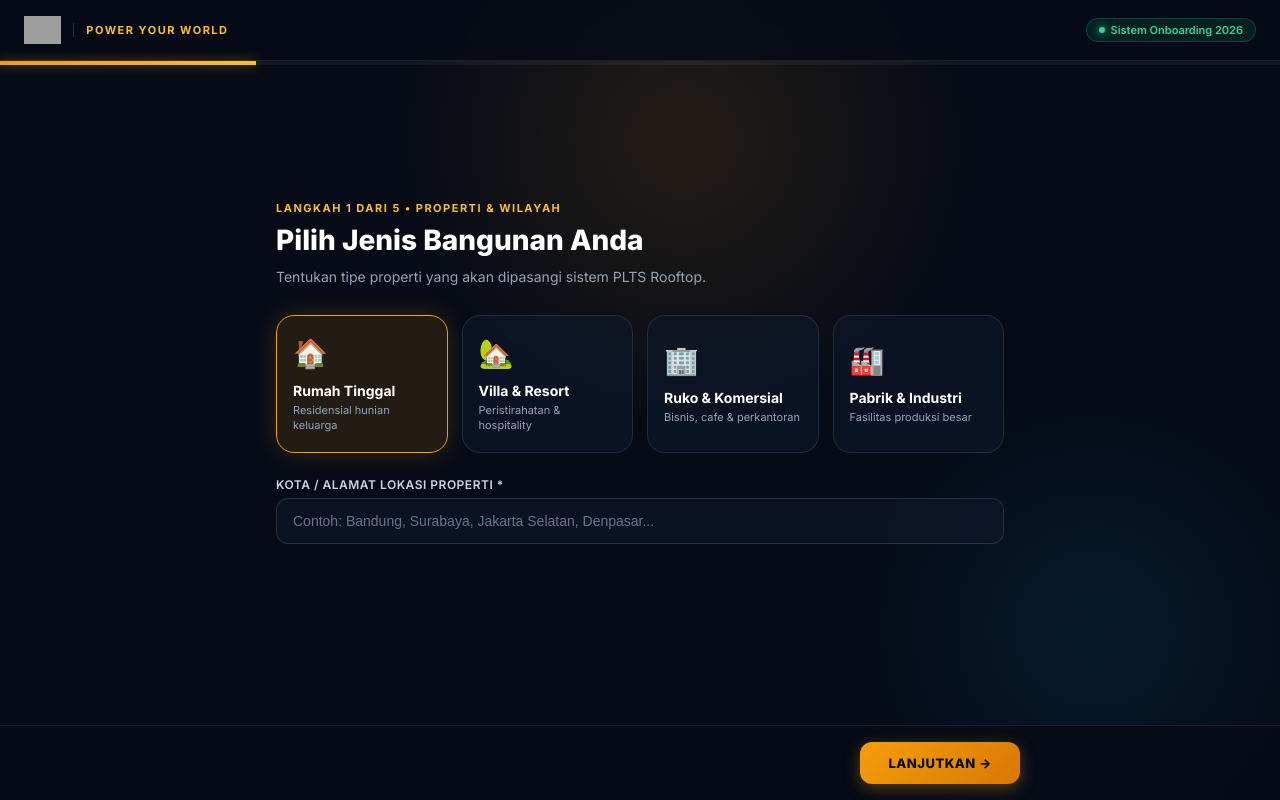
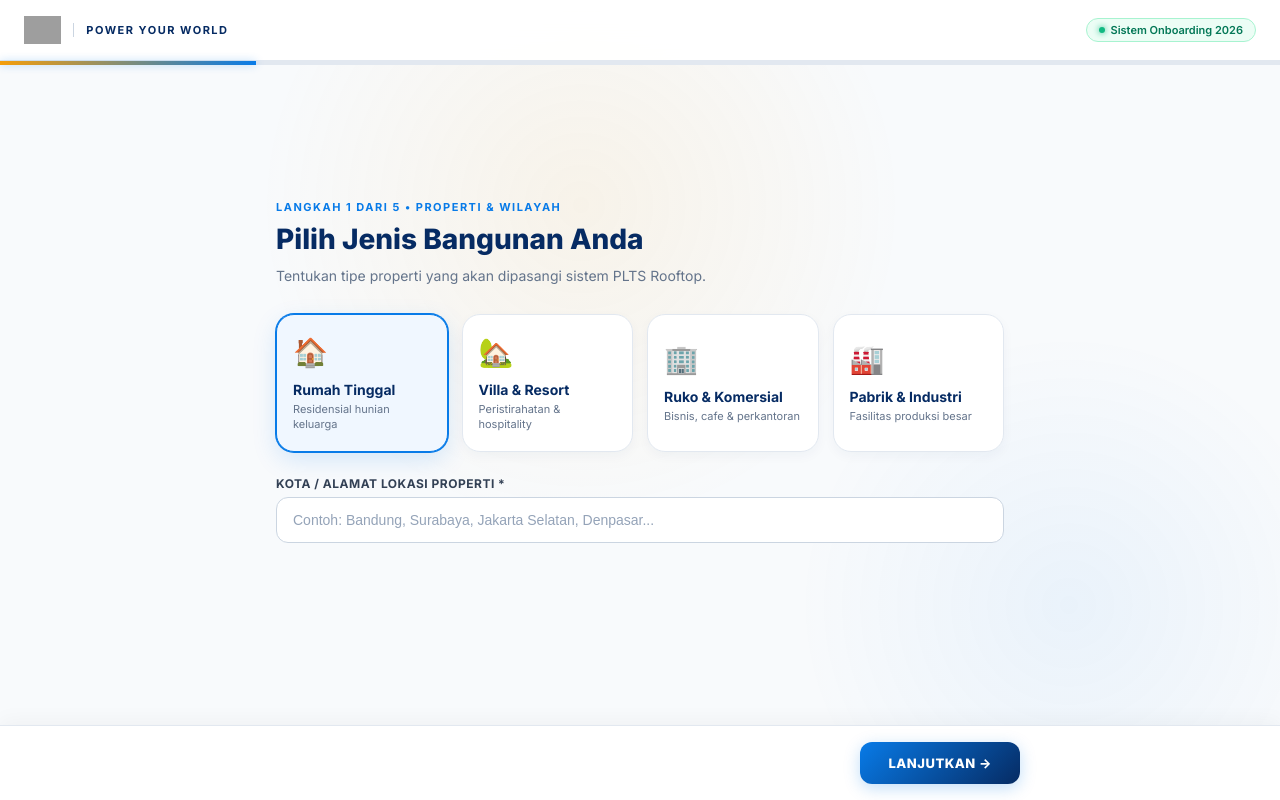
Before and after one commit to Peerlessuniverse/sunblix, a Next.js app: page /form in a window 1280 px wide. Built offline with nearby package versions, Linux system fonts and the light colour scheme; grey boxes are pictures that could not be loaded.

Commit message:
style(form): switch wizard onboarding to high-trust corporate light mode

```diff
--- a/app/form/wizard.css
+++ b/app/form/wizard.css
@@ -1,12 +1,12 @@
 /* ==========================================================================
    SUNBLIX MULTI-STEP ONBOARDING / WIZARD FLOW CSS
-   100% Self-Contained, Framework-Independent, Mobile-First Luxury Styling
+   LIGHT MODE (MODE TERANG) — Clean, High-Trust, Corporate Luxury Styling
    ========================================================================== */
 
 .sbx-wizard-page {
   min-height: 100vh;
-  background: #060b17;
-  color: #f1f5f9;
+  background: #f8fafc;
+  color: #0f172a;
   font-family: 'Inter', -apple-system, BlinkMacSystemFont, 'Segoe UI', Roboto, sans-serif;
   display: flex;
   flex-direction: column;
@@ -14,15 +14,15 @@
   overflow-x: hidden;
 }
 
-/* Ambient glow in background */
+/* Subtle ambient solar lighting in background */
 .sbx-wizard-page::before {
   content: '';
   position: fixed;
-  top: -20%;
-  left: 30%;
-  width: 600px;
-  height: 600px;
-  background: radial-gradient(circle, rgba(245, 158, 11, 0.12) 0%, rgba(6, 11, 23, 0) 70%);
+  top: -15%;
+  left: 20%;
+  width: 650px;
+  height: 650px;
+  background: radial-gradient(circle, rgba(245, 158, 11, 0.08) 0%, rgba(248, 250, 252, 0) 70%);
   pointer-events: none;
   z-index: 0;
 }
@@ -32,9 +32,9 @@
   position: fixed;
   bottom: -10%;
   right: -5%;
-  width: 500px;
-  height: 500px;
-  background: radial-gradient(circle, rgba(14, 165, 233, 0.10) 0%, rgba(6, 11, 23, 0) 70%);
+  width: 550px;
+  height: 550px;
+  background: radial-gradient(circle, rgba(8, 123, 232, 0.06) 0%, rgba(248, 250, 252, 0) 70%);
   pointer-events: none;
   z-index: 0;
 }
@@ -47,9 +47,10 @@
   align-items: center;
   justify-content: space-between;
   padding: 16px 24px;
-  background: rgba(6, 11, 23, 0.85);
+  background: rgba(255, 255, 255, 0.92);
   backdrop-filter: blur(12px);
-  border-bottom: 1px solid rgba(255, 255, 255, 0.08);
+  border-bottom: 1px solid #e2e8f0;
+  box-shadow: 0 1px 3px rgba(0, 0, 0, 0.03);
 }
 
 .sbx-header-brand {
@@ -68,9 +69,9 @@
   font-size: 11px;
   font-weight: 700;
   letter-spacing: 1.5px;
-  color: #fbbf24;
+  color: #062b63;
   text-transform: uppercase;
-  border-left: 1px solid rgba(255, 255, 255, 0.15);
+  border-left: 1px solid #cbd5e1;
   padding-left: 12px;
   display: none;
 }
@@ -89,17 +90,17 @@
   border-radius: 9999px;
   font-size: 11px;
   font-weight: 600;
-  background: rgba(16, 185, 129, 0.12);
-  color: #34d399;
-  border: 1px solid rgba(16, 185, 129, 0.25);
+  background: #ecfdf5;
+  color: #047857;
+  border: 1px solid #a7f3d0;
 }
 
 .sbx-pulse-dot {
   width: 6px;
   height: 6px;
   border-radius: 50%;
-  background: #34d399;
-  box-shadow: 0 0 8px #34d399;
+  background: #10b981;
+  box-shadow: 0 0 6px #10b981;
 }
 
 /* PROGRESS BAR */
@@ -107,15 +108,15 @@
   position: relative;
   z-index: 10;
   width: 100%;
-  background: rgba(255, 255, 255, 0.05);
+  background: #e2e8f0;
   height: 4px;
 }
 
 .sbx-progress-bar {
   height: 100%;
-  background: linear-gradient(90deg, #f59e0b, #fbbf24);
+  background: linear-gradient(90deg, #f59e0b, #087be8);
   transition: width 0.35s cubic-bezier(0.4, 0, 0.2, 1);
-  box-shadow: 0 0 12px rgba(245, 158, 11, 0.5);
+  box-shadow: 0 0 8px rgba(8, 123, 232, 0.3);
 }
 
 /* MAIN STAGE CONTAINER */
@@ -127,7 +128,7 @@
   flex-direction: column;
   justify-content: center;
   align-items: center;
-  padding: 24px 16px 120px 16px;
+  padding: 32px 16px 130px 16px;
   max-width: 760px;
   margin: 0 auto;
   width: 100%;
@@ -141,21 +142,21 @@
   font-weight: 700;
   letter-spacing: 1.5px;
   text-transform: uppercase;
-  color: #fbbf24;
+  color: #087be8;
   margin-bottom: 8px;
 }
 
 .sbx-step-title {
   font-size: 24px;
   font-weight: 800;
-  color: #ffffff;
+  color: #062b63;
   margin: 0 0 8px 0;
   line-height: 1.25;
 }
 
 .sbx-step-desc {
   font-size: 13px;
-  color: #94a3b8;
+  color: #64748b;
   margin: 0 0 28px 0;
   line-height: 1.5;
 }
@@ -184,8 +185,8 @@
 }
 
 .sbx-option-card {
-  background: rgba(15, 23, 42, 0.65);
-  border: 1px solid rgba(255, 255, 255, 0.1);
+  background: #ffffff;
+  border: 1.5px solid #e2e8f0;
   border-radius: 18px;
   padding: 20px 16px;
   text-align: left;
@@ -193,18 +194,20 @@
   transition: all 0.2s ease;
   position: relative;
   outline: none;
+  box-shadow: 0 4px 12px rgba(6, 43, 99, 0.04);
 }
 
 .sbx-option-card:hover {
-  background: rgba(15, 23, 42, 0.9);
-  border-color: rgba(245, 158, 11, 0.4);
+  background: #ffffff;
+  border-color: #087be8;
   transform: translateY(-2px);
+  box-shadow: 0 8px 24px rgba(8, 123, 232, 0.12);
 }
 
 .sbx-option-card.selected {
-  background: rgba(245, 158, 11, 0.12);
-  border-color: #f59e0b;
-  box-shadow: 0 0 24px rgba(245, 158, 11, 0.2);
+  background: #f0f7ff;
+  border-color: #087be8;
+  box-shadow: 0 0 0 1px #087be8, 0 8px 24px rgba(8, 123, 232, 0.15);
 }
 
 .sbx-card-icon {
@@ -216,21 +219,21 @@
 .sbx-card-label {
   font-size: 14px;
   font-weight: 700;
-  color: #ffffff;
+  color: #062b63;
   margin-bottom: 4px;
 }
 
 .sbx-card-hint {
   font-size: 11px;
-  color: #94a3b8;
+  color: #64748b;
   line-height: 1.35;
 }
 
 /* SEGMENTED SWITCHER (1 FASA / 3 FASA) */
 .sbx-segmented-control {
   display: flex;
-  background: rgba(15, 23, 42, 0.8);
-  border: 1px solid rgba(255, 255, 255, 0.1);
+  background: #e2e8f0;
+  border: 1px solid #cbd5e1;
   border-radius: 14px;
   padding: 4px;
   gap: 4px;
@@ -244,7 +247,7 @@
   border-radius: 10px;
   border: none;
   background: transparent;
-  color: #94a3b8;
+  color: #64748b;
   font-size: 13px;
   font-weight: 700;
   cursor: pointer;
@@ -252,9 +255,9 @@
 }
 
 .sbx-segment-btn.active {
-  background: #f59e0b;
-  color: #060b17;
-  box-shadow: 0 4px 12px rgba(245, 158, 11, 0.3);
+  background: #ffffff;
+  color: #062b63;
+  box-shadow: 0 2px 8px rgba(0, 0, 0, 0.08);
 }
 
 /* PILLS GRID (DAYA PLN) */
@@ -274,35 +277,40 @@
 
 .sbx-pill-btn {
   padding: 12px 10px;
-  background: rgba(15, 23, 42, 0.6);
-  border: 1px solid rgba(255, 255, 255, 0.1);
+  background: #ffffff;
+  border: 1.5px solid #e2e8f0;
   border-radius: 12px;
-  color: #e2e8f0;
+  color: #334155;
   font-size: 13px;
   font-weight: 600;
   cursor: pointer;
   transition: all 0.18s ease;
   text-align: center;
+  box-shadow: 0 2px 6px rgba(0, 0, 0, 0.02);
 }
 
 .sbx-pill-btn:hover {
-  border-color: rgba(245, 158, 11, 0.4);
+  border-color: #087be8;
+  color: #087be8;
 }
 
 .sbx-pill-btn.selected {
-  background: rgba(245, 158, 11, 0.2);
-  border-color: #f59e0b;
-  color: #fbbf24;
+  background: #eff6ff;
+  border-color: #087be8;
+  color: #087be8;
+  font-weight: 700;
+  box-shadow: 0 0 0 1px #087be8;
 }
 
 /* SLIDER & BILL CONTROL */
 .sbx-bill-box {
-  background: rgba(15, 23, 42, 0.7);
-  border: 1px solid rgba(255, 255, 255, 0.1);
+  background: #ffffff;
+  border: 1.5px solid #e2e8f0;
   border-radius: 18px;
   padding: 24px;
   width: 100%;
   margin-bottom: 24px;
+  box-shadow: 0 4px 16px rgba(6, 43, 99, 0.04);
 }
 
 .sbx-bill-header {
@@ -315,13 +323,13 @@
 .sbx-bill-label {
   font-size: 13px;
   font-weight: 600;
-  color: #94a3b8;
+  color: #64748b;
 }
 
 .sbx-bill-amount {
   font-size: 26px;
   font-weight: 800;
-  color: #fbbf24;
+  color: #062b63;
   letter-spacing: -0.5px;
 }
 
@@ -329,7 +337,7 @@
   width: 100%;
   height: 8px;
   border-radius: 4px;
-  background: #1e293b;
+  background: #e2e8f0;
   outline: none;
   accent-color: #f59e0b;
   cursor: pointer;
@@ -347,17 +355,22 @@
   border-radius: 8px;
   font-size: 11px;
   font-weight: 600;
-  background: rgba(255, 255, 255, 0.05);
-  border: 1px solid rgba(255, 255, 255, 0.1);
-  color: #cbd5e1;
+  background: #f1f5f9;
+  border: 1px solid #cbd5e1;
+  color: #475569;
   cursor: pointer;
   transition: all 0.15s;
 }
 
+.sbx-chip-btn:hover {
+  background: #e2e8f0;
+  color: #0f172a;
+}
+
 .sbx-chip-btn.active {
-  background: #f59e0b;
-  color: #060b17;
-  border-color: #f59e0b;
+  background: #062b63;
+  color: #ffffff;
+  border-color: #062b63;
 }
 
 /* SYSTEM GOALS LIST (STEP 3) */
@@ -370,23 +383,25 @@
 }
 
 .sbx-goal-card {
-  background: rgba(15, 23, 42, 0.65);
-  border: 1px solid rgba(255, 255, 255, 0.1);
+  background: #ffffff;
+  border: 1.5px solid #e2e8f0;
   border-radius: 18px;
   padding: 18px 20px;
   cursor: pointer;
   transition: all 0.2s ease;
   text-align: left;
+  box-shadow: 0 4px 12px rgba(6, 43, 99, 0.03);
 }
 
 .sbx-goal-card:hover {
-  border-color: rgba(245, 158, 11, 0.4);
+  border-color: #087be8;
+  transform: translateY(-1px);
 }
 
 .sbx-goal-card.selected {
-  background: rgba(245, 158, 11, 0.12);
-  border-color: #f59e0b;
-  box-shadow: 0 0 20px rgba(245, 158, 11, 0.15);
+  background: #f0f7ff;
+  border-color: #087be8;
+  box-shadow: 0 0 0 1px #087be8, 0 8px 24px rgba(8, 123, 232, 0.12);
 }
 
 .sbx-goal-header {
@@ -409,7 +424,7 @@
 .sbx-goal-title {
   font-size: 15px;
   font-weight: 700;
-  color: #ffffff;
+  color: #062b63;
 }
 
 .sbx-goal-badge {
@@ -417,26 +432,27 @@
   font-weight: 700;
   padding: 3px 8px;
   border-radius: 9999px;
-  background: rgba(245, 158, 11, 0.15);
-  color: #fbbf24;
-  border: 1px solid rgba(245, 158, 11, 0.3);
+  background: #fef3c7;
+  color: #92400e;
+  border: 1px solid #fde68a;
 }
 
 .sbx-goal-desc {
   font-size: 12px;
-  color: #94a3b8;
+  color: #64748b;
   line-height: 1.45;
   margin-left: 32px;
 }
 
 /* BACKUP OPTIONS ACCORDION */
 .sbx-backup-box {
-  background: rgba(15, 23, 42, 0.85);
-  border: 1px solid rgba(245, 158, 11, 0.3);
+  background: #ffffff;
+  border: 1.5px solid #fed7aa;
   border-radius: 16px;
   padding: 20px;
   width: 100%;
   margin-bottom: 24px;
+  box-shadow: 0 4px 16px rgba(245, 158, 11, 0.08);
 }
 
 .sbx-hours-grid {
@@ -448,10 +464,10 @@
 
 .sbx-hour-btn {
   padding: 10px;
-  background: #0f172a;
-  border: 1px solid rgba(255, 255, 255, 0.1);
+  background: #f8fafc;
+  border: 1px solid #cbd5e1;
   border-radius: 10px;
-  color: #e2e8f0;
+  color: #334155;
   font-size: 12px;
   font-weight: 700;
   cursor: pointer;
@@ -459,10 +475,15 @@
   transition: all 0.15s;
 }
 
+.sbx-hour-btn:hover {
+  border-color: #f59e0b;
+}
+
 .sbx-hour-btn.selected {
   background: #f59e0b;
-  color: #060b17;
+  color: #ffffff;
   border-color: #f59e0b;
+  box-shadow: 0 2px 8px rgba(245, 158, 11, 0.3);
 }
 
 .sbx-loads-grid {
@@ -479,10 +500,10 @@
 
 .sbx-load-chip {
   padding: 10px 12px;
-  background: #0f172a;
-  border: 1px solid rgba(255, 255, 255, 0.1);
+  background: #f8fafc;
+  border: 1px solid #cbd5e1;
   border-radius: 10px;
-  color: #cbd5e1;
+  color: #475569;
   font-size: 12px;
   font-weight: 500;
   cursor: pointer;
@@ -493,9 +514,10 @@
 }
 
 .sbx-load-chip.active {
-  background: rgba(16, 185, 129, 0.15);
+  background: #ecfdf5;
   border-color: #10b981;
-  color: #34d399;
+  color: #047857;
+  font-weight: 600;
 }
 
 /* FORM INPUT FIELDS (STEP 4 & 5) */
@@ -516,21 +538,21 @@
 
 .sbx-label {
   font-size: 12px;
-  font-weight: 600;
+  font-weight: 700;
   text-transform: uppercase;
   letter-spacing: 0.5px;
-  color: #cbd5e1;
+  color: #334155;
 }
 
 .sbx-input,
 .sbx-textarea {
   width: 100%;
-  background: rgba(15, 23, 42, 0.7);
-  border: 1px solid rgba(255, 255, 255, 0.12);
+  background: #ffffff;
+  border: 1.5px solid #cbd5e1;
   border-radius: 12px;
   padding: 14px 16px;
   font-size: 14px;
-  color: #ffffff;
+  color: #0f172a;
   outline: none;
   transition: all 0.2s;
   box-sizing: border-box;
@@ -538,27 +560,28 @@
 
 .sbx-input:focus,
 .sbx-textarea:focus {
-  border-color: #f59e0b;
-  box-shadow: 0 0 12px rgba(245, 158, 11, 0.2);
+  border-color: #087be8;
+  box-shadow: 0 0 0 3px rgba(8, 123, 232, 0.15);
 }
 
 .sbx-input::placeholder,
 .sbx-textarea::placeholder {
-  color: #64748b;
+  color: #94a3b8;
 }
 
 /* LIVE ESTIMATOR CHIP AT BOTTOM */
 .sbx-live-preview-bar {
-  background: rgba(15, 23, 42, 0.85);
-  border: 1px solid rgba(245, 158, 11, 0.35);
+  background: #f0f7ff;
+  border: 1.5px solid #bae6fd;
   border-radius: 16px;
-  padding: 14px 18px;
+  padding: 16px 20px;
   width: 100%;
   margin-bottom: 24px;
   display: flex;
   align-items: center;
   justify-content: space-between;
   gap: 12px;
+  box-shadow: 0 2px 10px rgba(8, 123, 232, 0.05);
 }
 
 .sbx-preview-item {
@@ -567,20 +590,20 @@
 }
 
 .sbx-preview-title {
-  font-size: 10px;
+  font-size: 11px;
   text-transform: uppercase;
-  color: #94a3b8;
-  font-weight: 600;
+  color: #64748b;
+  font-weight: 700;
 }
 
 .sbx-preview-val {
-  font-size: 14px;
+  font-size: 15px;
   font-weight: 800;
-  color: #ffffff;
+  color: #062b63;
 }
 
 .sbx-preview-val.highlight {
-  color: #34d399;
+  color: #047857;
 }
 
 /* BOTTOM FIXED DOCK (NAVIGATION) */
@@ -590,10 +613,11 @@
   left: 0;
   right: 0;
   z-index: 50;
-  background: rgba(6, 11, 23, 0.92);
+  background: rgba(255, 255, 255, 0.94);
   backdrop-filter: blur(16px);
-  border-top: 1px solid rgba(255, 255, 255, 0.08);
+  border-top: 1px solid #e2e8f0;
   padding: 16px 24px;
+  box-shadow: 0 -4px 20px rgba(0, 0, 0, 0.04);
 }
 
 .sbx-dock-inner {
@@ -608,32 +632,33 @@
 .sbx-btn-back {
   padding: 12px 20px;
   border-radius: 12px;
-  background: transparent;
-  border: 1px solid rgba(255, 255, 255, 0.15);
-  color: #cbd5e1;
+  background: #ffffff;
+  border: 1.5px solid #cbd5e1;
+  color: #475569;
   font-size: 13px;
-  font-weight: 600;
+  font-weight: 700;
   cursor: pointer;
   transition: all 0.2s;
 }
 
 .sbx-btn-back:hover {
-  background: rgba(255, 255, 255, 0.05);
-  border-color: rgba(255, 255, 255, 0.3);
+  background: #f1f5f9;
+  border-color: #94a3b8;
+  color: #0f172a;
 }
 
 .sbx-btn-next {
   padding: 13px 28px;
   border-radius: 12px;
-  background: linear-gradient(135deg, #f59e0b, #d97706);
+  background: linear-gradient(135deg, #087be8, #062b63);
   border: none;
-  color: #060b17;
+  color: #ffffff;
   font-size: 13px;
   font-weight: 800;
   letter-spacing: 0.5px;
   text-transform: uppercase;
   cursor: pointer;
-  box-shadow: 0 4px 16px rgba(245, 158, 11, 0.35);
+  box-shadow: 0 4px 16px rgba(8, 123, 232, 0.25);
   transition: all 0.2s;
   display: inline-flex;
   align-items: center;
@@ -642,51 +667,53 @@
 
 .sbx-btn-next:hover {
   transform: translateY(-1px);
-  box-shadow: 0 6px 20px rgba(245, 158, 11, 0.5);
+  box-shadow: 0 6px 20px rgba(8, 123, 232, 0.4);
 }
 
 .sbx-btn-submit {
   background: linear-gradient(135deg, #10b981, #059669);
   color: #ffffff;
-  box-shadow: 0 4px 16px rgba(16, 185, 129, 0.35);
+  box-shadow: 0 4px 16px rgba(16, 185, 129, 0.25);
 }
 
 .sbx-btn-submit:hover {
-  box-shadow: 0 6px 20px rgba(16, 185, 129, 0.5);
+  box-shadow: 0 6px 20px rgba(16, 185, 129, 0.4);
 }
 
 /* SUCCESS CARD */
 .sbx-success-card {
-  background: rgba(15, 23, 42, 0.85);
-  border: 1px solid rgba(16, 185, 129, 0.3);
+  background: #ffffff;
+  border: 1.5px solid #a7f3d0;
   border-radius: 24px;
-  padding: 40px 24px;
+  padding: 44px 24px;
   text-align: center;
   width: 100%;
+  box-shadow: 0 12px 40px rgba(16, 185, 129, 0.08);
 }
 
 .sbx-success-icon {
   width: 72px;
   height: 72px;
   border-radius: 50%;
-  background: rgba(16, 185, 129, 0.15);
-  border: 1px solid rgba(16, 185, 129, 0.4);
-  color: #34d399;
+  background: #ecfdf5;
+  border: 1.5px solid #a7f3d0;
+  color: #059669;
   font-size: 36px;
   display: flex;
   align-items: center;
   justify-content: center;
   margin: 0 auto 20px auto;
-  box-shadow: 0 0 30px rgba(16, 185, 129, 0.3);
+  box-shadow: 0 4px 20px rgba(16, 185, 129, 0.2);
 }
 
 .sbx-error-box {
-  background: rgba(244, 63, 94, 0.12);
-  border: 1px solid rgba(244, 63, 94, 0.3);
-  color: #fb7185;
-  padding: 10px 14px;
-  border-radius: 10px;
-  font-size: 12px;
+  background: #fff1f2;
+  border: 1px solid #fecdd3;
+  color: #e11d48;
+  padding: 12px 16px;
+  border-radius: 12px;
+  font-size: 13px;
+  font-weight: 500;
   margin-bottom: 20px;
   width: 100%;
   text-align: left;
```
Also changed, not shown: app/form/page.jsx (+13 -13 lines).
